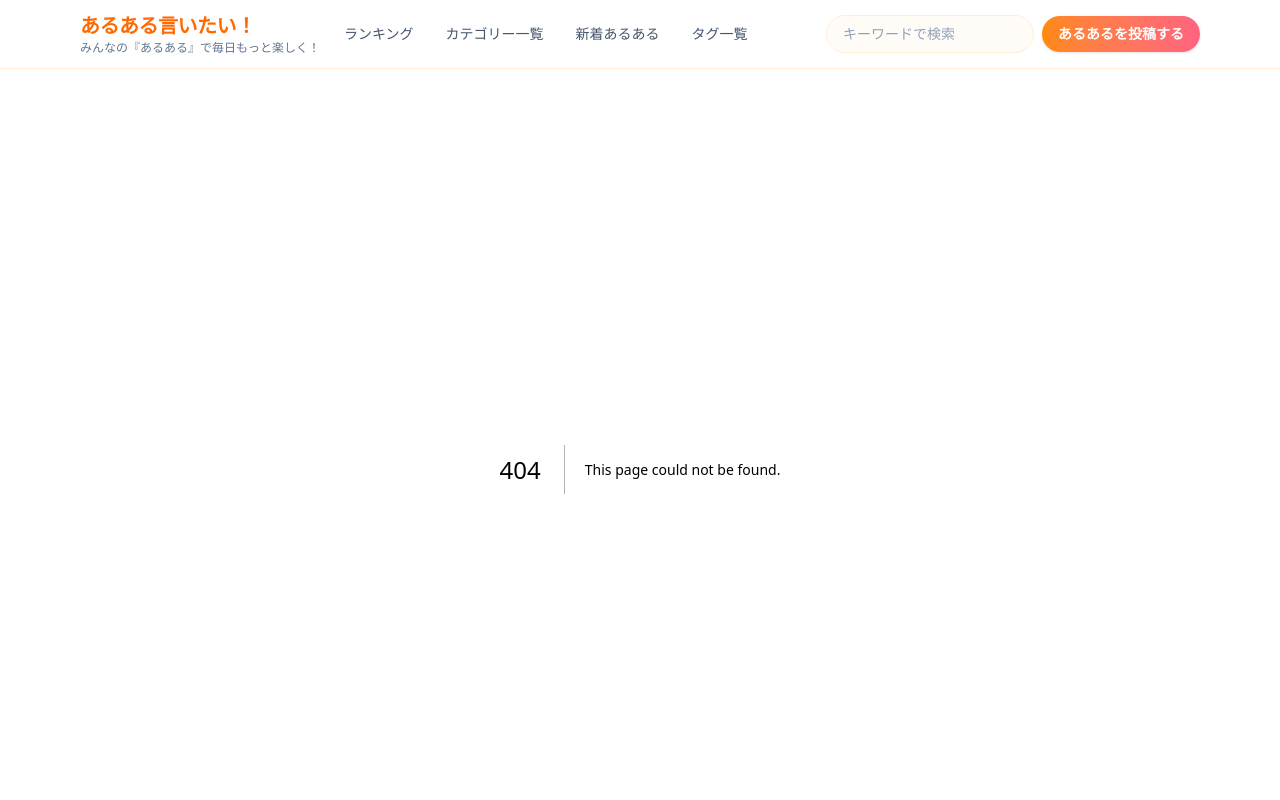
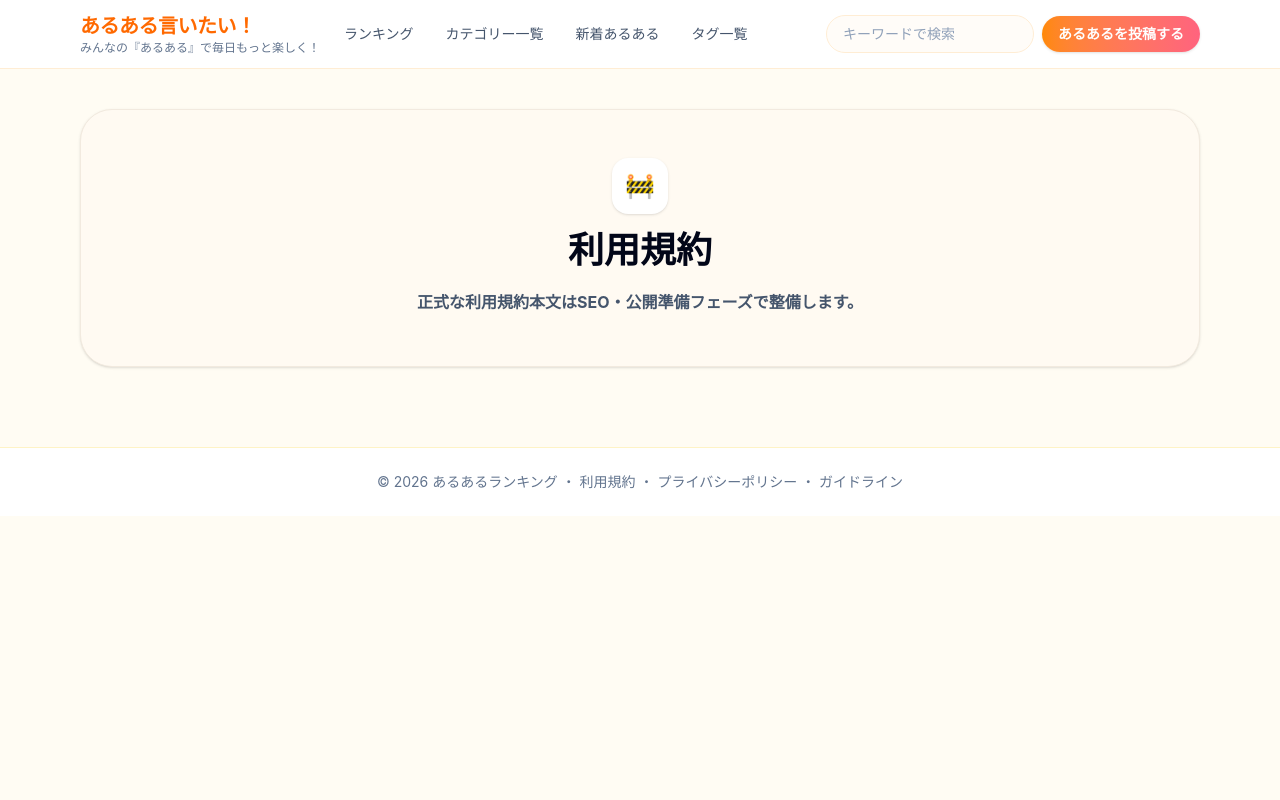
Before and after one commit to ikeshidr/aruaru-ranking, a Next.js app: page /terms in a window 1280 px wide. Before the commit this address had no page. Shown: the top 800 px of the page. Built offline with nearby package versions, Linux system fonts and the light colour scheme.

Commit message:
Add terms placeholder page

```diff
--- /dev/null
+++ b/src/app/terms/page.tsx
@@ -0,0 +1,5 @@
+import { PlaceholderPage } from '@/components/ui/PlaceholderPage';
+
+export default function TermsPage() {
+  return <PlaceholderPage title="利用規約" description="正式な利用規約本文はSEO・公開準備フェーズで整備します。" />;
+}
```
